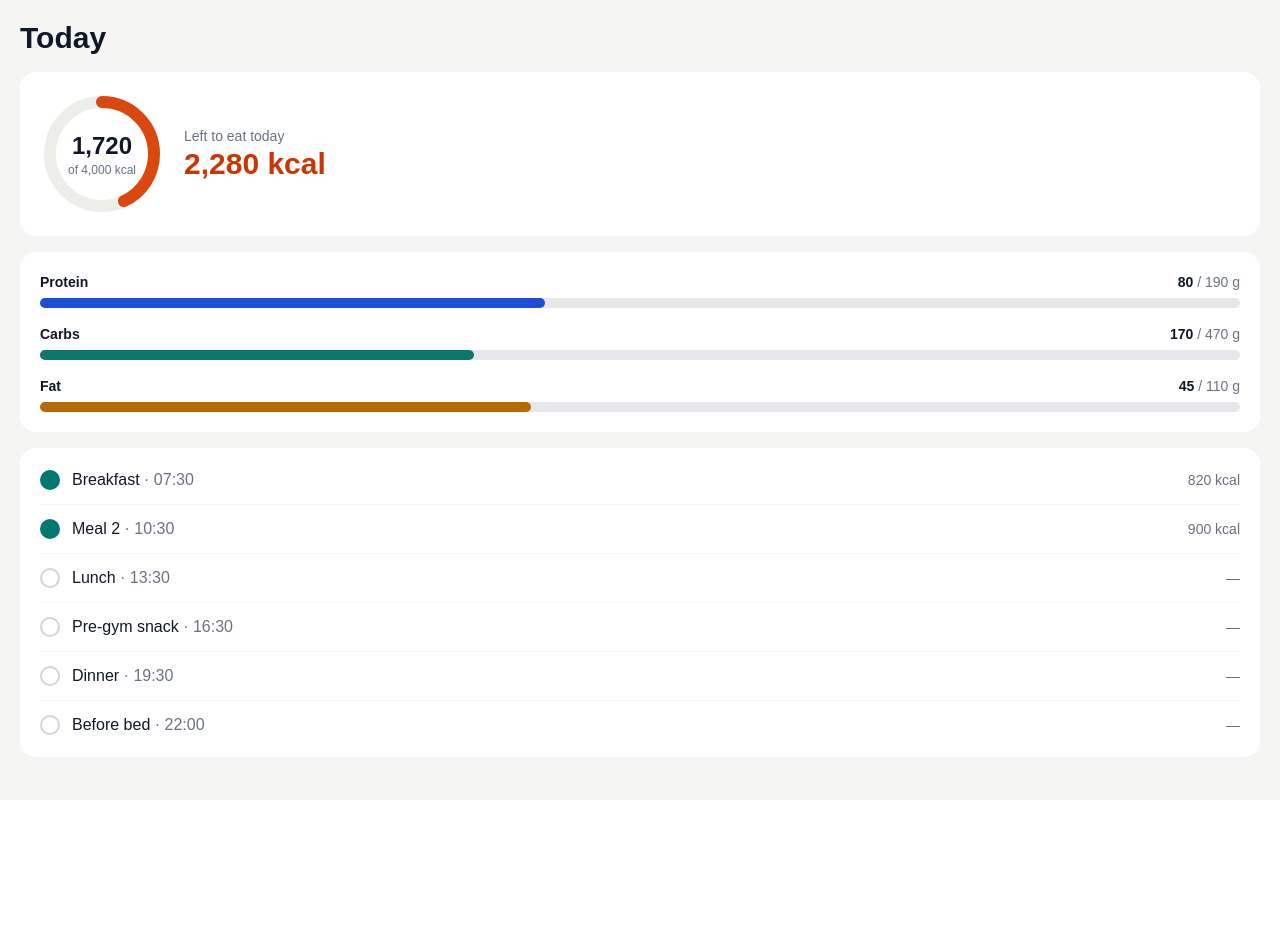
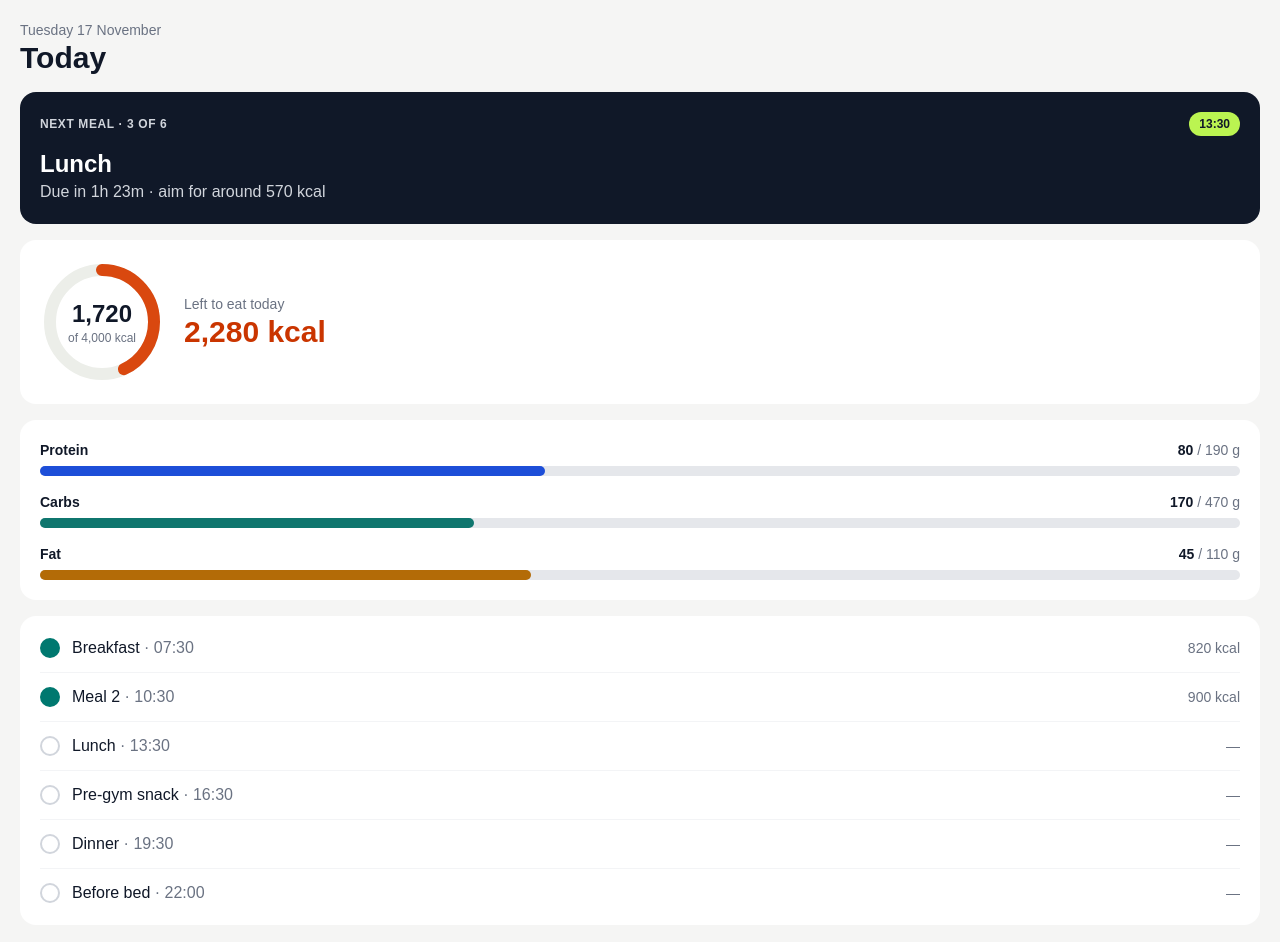
Before and after one commit to philz21/meal-tracker, a Next.js app: page / in a window 1280 px wide. Shown: the top 942 px of the page. Before the commit the page ends 800 px from the top, so only its background shows below. Built offline with nearby package versions, Linux system fonts and the light colour scheme.

Commit message:
Add next meal card countdown and Today's date

```diff
--- a/app/page.tsx
+++ b/app/page.tsx
@@ -1,12 +1,16 @@
 import MacroBar from "@/components/MacroBar";
 import CalorieRing from "@/components/CalorieRing";
 import MealList from "@/components/MealList";
+import NextMealCard from "@/components/NextMealCard";
 import { sampleMeals, targets } from "@/lib/sampleData";
 import { getTotals } from "@/lib/nutrition";
+import TodaysDate from "@/components/TodayDate";
+
 
 export default function Home() {
   // add up everything logged today.
   const totals = getTotals(sampleMeals);
+  const caloriesLeft = Math.max(targets.calories - totals.calories, 0);
 
 //macros progress diagram
   const macros = [
@@ -17,7 +21,10 @@ export default function Home() {
 
   return (
     <main className="min-h-screen bg-stone-100 p-5 text-gray-900">
+      <TodaysDate />
       <h1 className="text-3xl font-bold">Today</h1>
+
+      <NextMealCard meals={sampleMeals} caloriesLeft={caloriesLeft} />
 
       <CalorieRing eaten={totals.calories} target={targets.calories} />
 
--- /dev/null
+++ b/components/NextMealCard.tsx
@@ -0,0 +1,54 @@
+"use client";
+
+import type { Meal } from "@/lib/types";
+import { useNow } from "@/lib/useNow";
+import { timeToMinutes, formatDuration, getNextMeal } from "@/lib/schedule";
+
+type NextMealCardProps = {
+    meals: Meal[];
+    caloriesLeft: number;
+}
+
+export default function NextMealCard({ meals, caloriesLeft }: NextMealCardProps) {
+    const now = useNow();
+    const nextMeal = getNextMeal(meals);
+
+    if (!nextMeal) {
+        return (
+            <section className="mt-4 rounded-2xl bg-gray-900 p-5 text-white">
+                <h2 className="text-xl font-semibold">Congrats all meals logged today</h2>
+            </section>
+        );
+    }
+
+    const mealsLeft = meals.filter((meal) => !meal.logged).length;
+    const aim = Math.round(caloriesLeft / mealsLeft);
+    const position = meals.indexOf(nextMeal) + 1;
+
+    let status = "";
+    if (now) {
+        const nowMinutes = now.getHours() * 60 + now.getMinutes();
+        const diff = timeToMinutes(nextMeal.time) - nowMinutes;
+        status = diff >= 0 ? `Due in ${formatDuration(diff)}` : `Overdue by ${formatDuration(-diff)}`;
+    }
+
+    return (
+        <section className="mt-4 flex flex-col gap-3 rounded-2xl bg-gray-900 p-5 text-white">
+            <div className="flex items-center justify-between">
+                <p className="text-xs font-semibold uppercase tracking-wider text-gray-300">
+                    Next meal · {position} of {meals.length}
+                </p>
+                <p className="rounded-full bg-lime-300 px-2.5 py-1 text-xs font-semibold text-gray-900">
+                    {nextMeal.time}
+                </p>
+            </div>
+            <div>
+                <h2 className="text-2xl font-semibold">{nextMeal.name}</h2>
+                <p className="h-6 text-gray-300">
+                    {status && `${status} · aim for around ${aim} kcal`}
+                </p>
+            </div>
+        </section>
+    );
+
+}
--- /dev/null
+++ b/components/TodayDate.tsx
@@ -0,0 +1,13 @@
+"use client";
+
+import { useNow } from "@/lib/useNow";
+
+export default function TodaysDate() {
+    const now = useNow();
+
+    return (
+        <p className="h-5 text-sm text-gray-500">
+            {now?.toLocaleDateString("en-GB", { weekday: "long", day: "numeric", month: "long" })}
+        </p>
+    );
+}
--- a/lib/sampleData.ts
+++ b/lib/sampleData.ts
@@ -5,7 +5,7 @@ export const targets = { calories: 4000, protein: 190, carbs: 470, fat: 110 };
 export const sampleMeals: Meal[] = [
   { id: "1", name: "Breakfast", time: "07:30", logged: true, calories: 820, protein: 45, carbs: 95, fat: 25 },
   { id: "2", name: "Meal 2", time: "10:30", logged: true, calories: 900, protein: 35, carbs: 75, fat: 20 },
-  { id: "3", name: "Lunch", time: "13:30", logged: false, calories: 680, protein: 38, carbs: 70, fat: 17 },
+  { id: "3", name: "Lunch", time: "13:30", logged: false, calories: 80, protein: 38, carbs: 70, fat: 17 },
   { id: "4", name: "Pre-gym snack", time: "16:30", logged: false, calories: 1, protein: 0, carbs: 0, fat: 0 },
   { id: "5", name: "Dinner", time: "19:30", logged: false, calories: 0, protein: 0, carbs: 0, fat: 0 },
   { id: "6", name: "Before bed", time: "22:00", logged: false, calories: 0, protein: 0, carbs: 0, fat: 0 },
--- /dev/null
+++ b/lib/schedule.ts
@@ -0,0 +1,16 @@
+import type { Meal } from "./types";
+
+export function timeToMinutes(time: string) {
+    const [hours, minutes] = time.split(":").map(Number);
+    return hours * 60 + minutes;
+}
+
+export function getNextMeal(meals: Meal[]) {
+    return meals.find((meal) => !meal.logged) ?? null;
+}
+
+export function formatDuration(totalMinutes: number) {
+    const hours = Math.floor(totalMinutes / 60);
+    const minutes = totalMinutes % 60;
+    return hours > 0 ? `${hours}h ${minutes}m` : `${minutes}m`;
+}
--- /dev/null
+++ b/lib/useNow.ts
@@ -0,0 +1,18 @@
+import { useEffect, useState } from "react";
+
+export function useNow(intervalMs = 60_000) {
+    const [now, setNow] = useState<Date | null>(null);
+
+    useEffect(() => {
+        const update = () => setNow(new Date());
+        const first = setTimeout(update, 0);
+        const timer = setInterval(update, intervalMs);
+
+        return () => {
+            clearTimeout(first);
+            clearInterval(timer);
+        };
+    }, [intervalMs]);
+
+    return now;
+}
```
